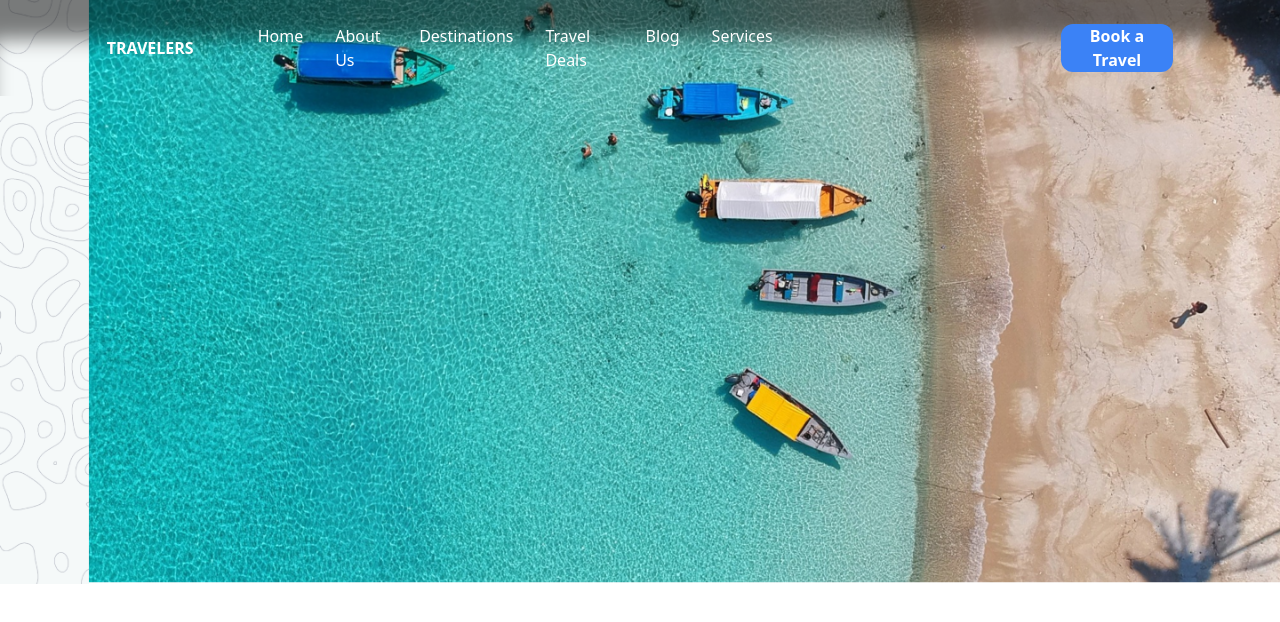
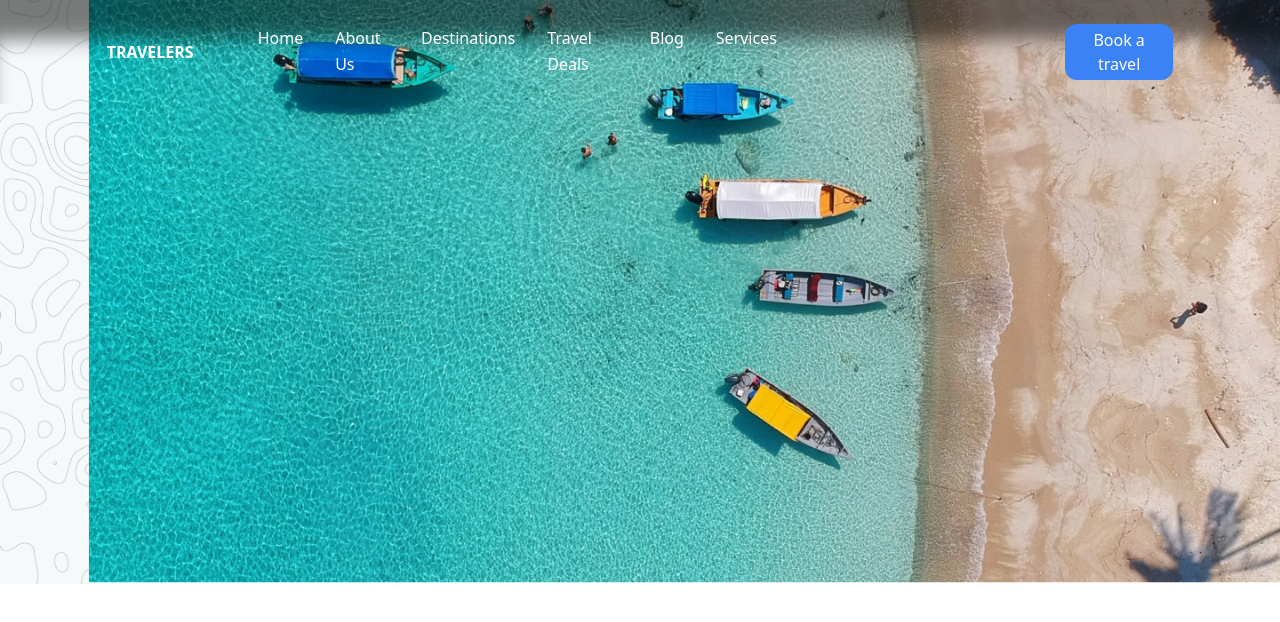
Before and after one commit to fahmi-azzuhri/travelers, a React (Vite) app: page / in a window 1280 px wide. Shown: the top 622 px of the page. Built offline with nearby package versions, Linux system fonts and the light colour scheme; a web font is replaced by a local one.

Commit message:
fix styling navbar

```diff
--- a/src/components/Navbar.jsx
+++ b/src/components/Navbar.jsx
@@ -30,16 +30,14 @@ function Navbar() {
               {/* primary */}
               <div className="hidden lg:flex gap-8 ">
                 {navbarList.map((item, index) => (
-                  <a
-                    className="text-white hover:text-gray-900"
-                    key={index}
-                    href={item.link}
-                  >
-                    {item.label}
+                  <a key={index} href={item.link}>
+                    <span className="text-white hover:text-gray-900 align-middle">
+                      {item.label}
+                    </span>
                   </a>
                 ))}
-                <button className="sm:hidden xs:hidden md:hidden lg:flex bg-blue-500 rounded-xl px-4 ml-64">
-                  <span className="text-white font-bold">Book a Travel</span>
+                <button className="sm:hidden xs:hidden md:hidden lg:flex bg-blue-500 rounded-xl px-4 py-1 text-white ml-64 hover:bg-blue-600">
+                  Book a travel
                 </button>
               </div>
             </div>
```
